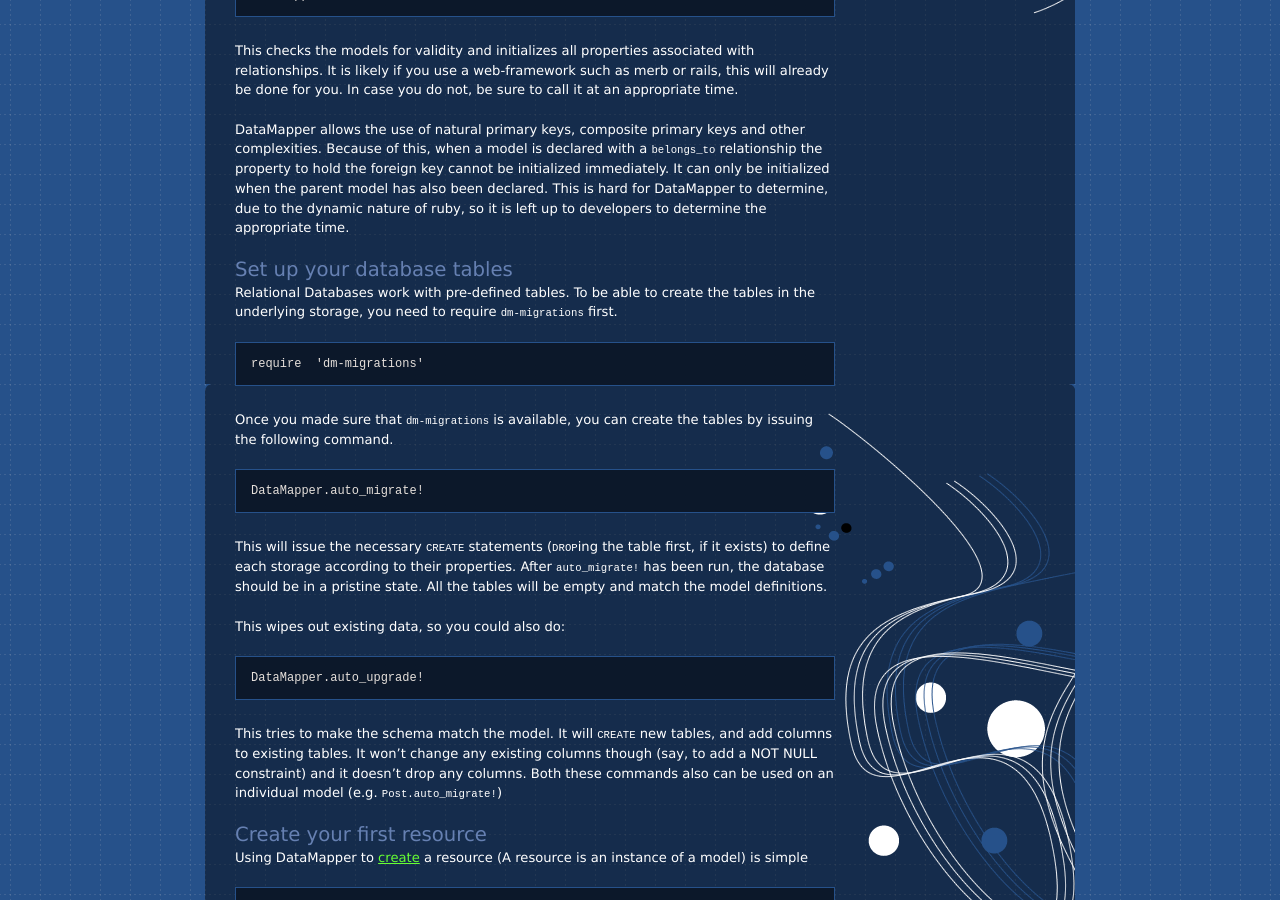
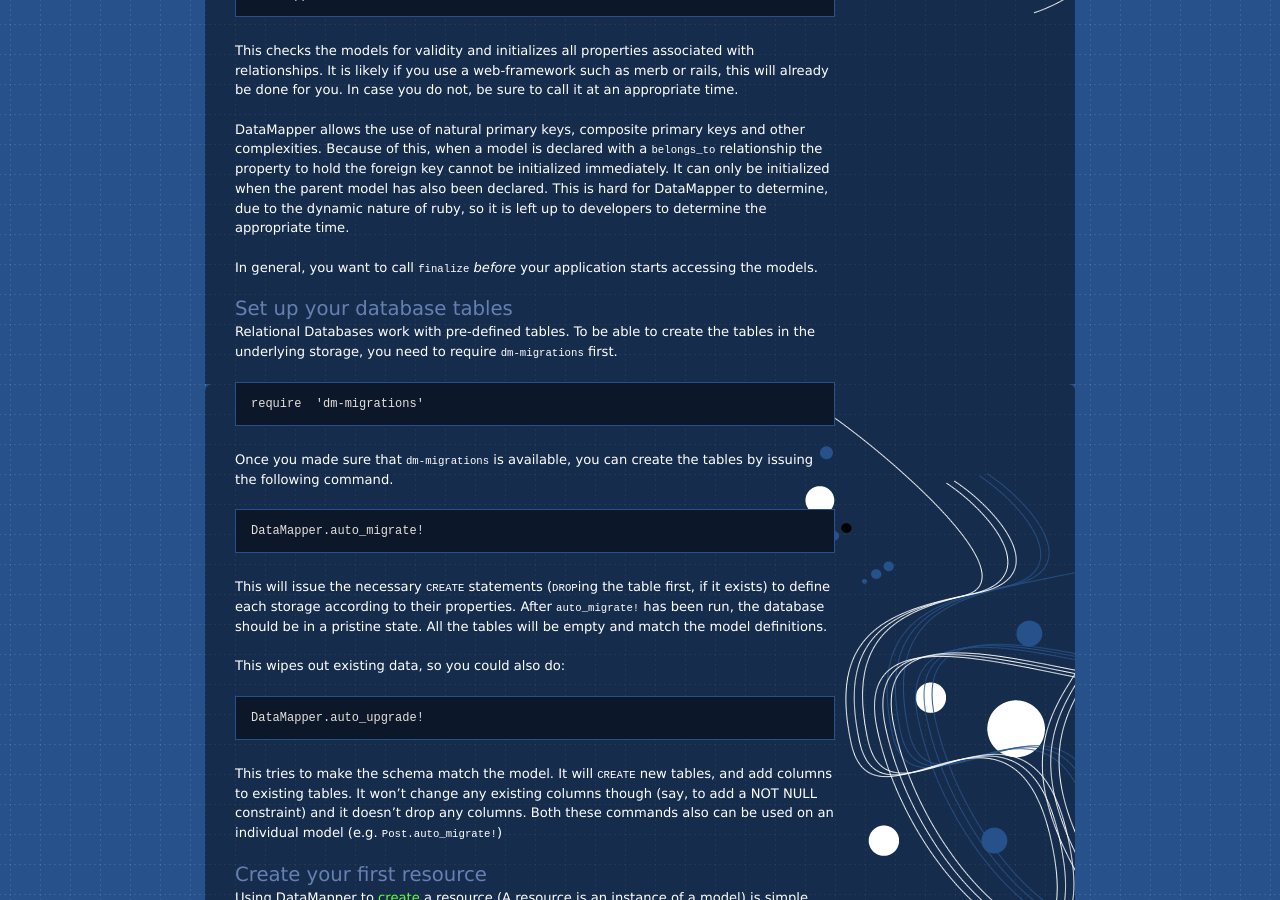
Before and after one commit to datamapper/datamapper.github.com, a Jekyll site: the page built from getting-started.markdown, in a window 1280 px wide and 900 px high, scrolled down 2795 px. Built offline with Jekyll 4.4.1, drawn with Linux system fonts in a browser that asks for light colours.

Commit message:
Add a note about when to call DataMapper.finalize

```diff
--- a/getting-started.markdown
+++ b/getting-started.markdown
@@ -183,6 +183,9 @@ also been declared.  This is hard for DataMapper to determine, due to the
 dynamic nature of ruby, so it is left up to developers to determine the
 appropriate time.
 
+In general, you want to call `finalize` *before* your application starts
+accessing the models.
+
 Set up your database tables
 ---------------------------
 
```
